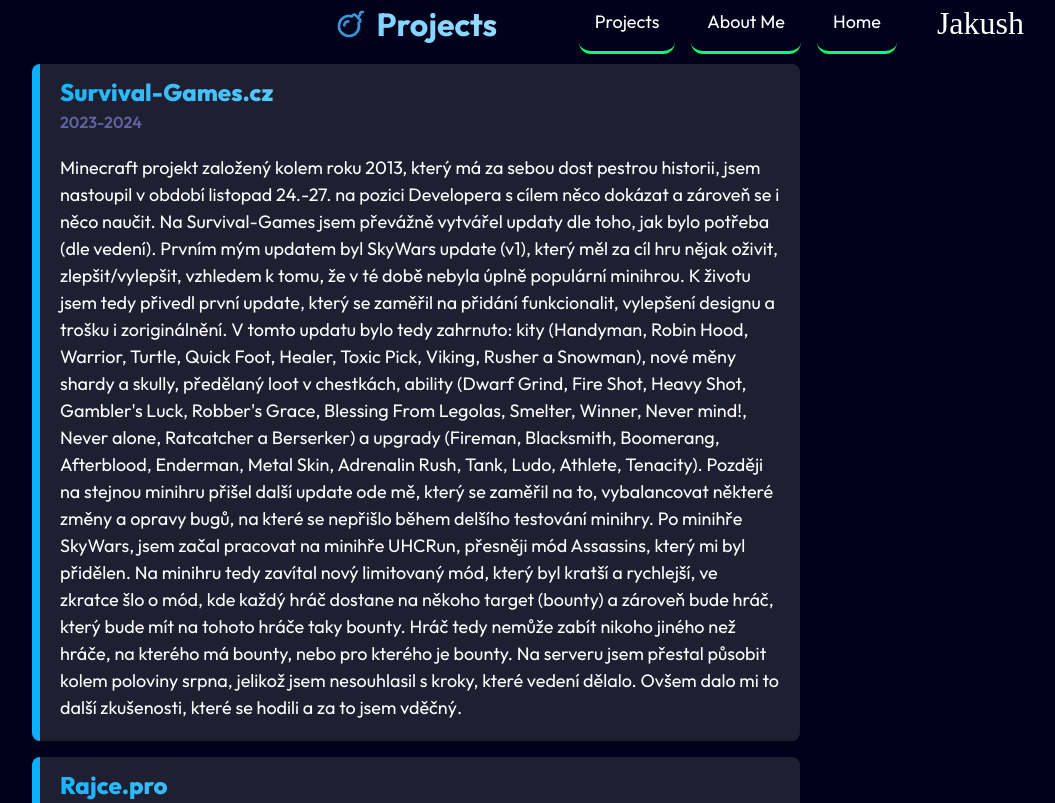
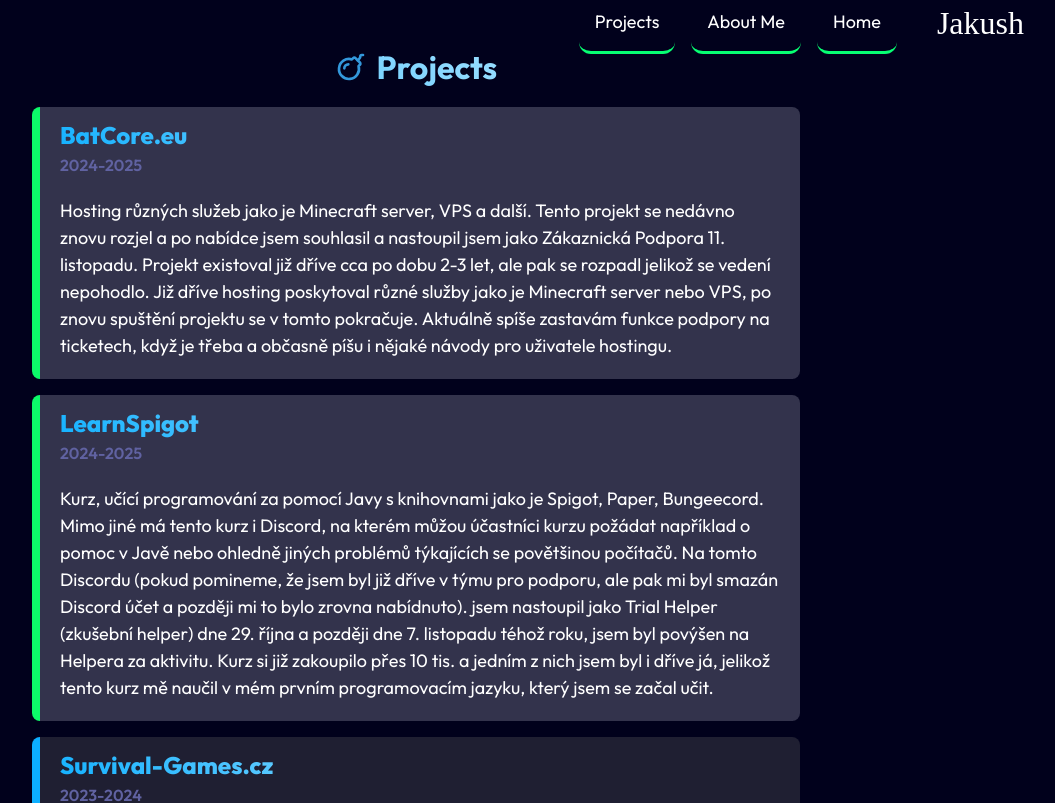
Before and after one commit to Jakush/JakushWebsite, a Next.js app: page /JakushWebsite/projects in a window 1280 px wide. Shown: the top 803 px of the page, without its empty margins (224-1279 px from the left). Built offline with nearby package versions, Linux system fonts and the light colour scheme; a web font is replaced by a local one.

Commit message:
added more projects, added active css and updated css in projects page, made menu static as it was just buggy and doesn't really make sense to be sticky.

```diff
--- a/src/app/global.css
+++ b/src/app/global.css
@@ -37,7 +37,6 @@
 }
 
 .menu {
-    position: fixed;
     width: 100%;
     height: 5vh;
     display: flex;
--- a/src/app/projects/page.css
+++ b/src/app/projects/page.css
@@ -5,6 +5,10 @@
     flex-direction: column;
 
     color: white;
+}
+
+.projectspage div.category:last-child {
+    margin-bottom: 2rem;
 }
 
 .projectspage .category .title {
@@ -42,6 +46,29 @@
     border-left: #0CAFFF solid 8px;
     margin-left: auto;
     margin-right: auto;
+    cursor: pointer;
+    transition: all 0.4s linear;
+}
+
+.projectspage .project.active {
+    animation: 3s linear 0s infinite projectLedge;
+    background-color: #33334c;
+}
+
+@keyframes projectLedge {
+    0% {
+        border-left: #0cff61 solid 8px;
+    }
+    50% {
+        border-left: #0c9aff solid 8px;
+    }
+    100% {
+        border-left: #0cff61 solid 8px;
+    }
+}
+
+.projectspage .project:hover {
+    transform: scale(1.025);
 }
 
 .projectspage .project:not(:first-child) {
@@ -84,6 +111,12 @@
     border-left: #fffb0c solid 8px;
     margin-left: auto;
     margin-right: auto;
+    cursor: pointer;
+    transition: all 0.4s linear;
+}
+
+.projectspage .commission:hover {
+    transform: scale(1.025);
 }
 
 .projectspage .commission p.title {
@@ -112,10 +145,6 @@
     font-weight: bold;
 }
 
-.projectspage .commission .reviewbox .review {
-    margin-top: -2vh;
-}
-
 @media only screen and (max-width: 900px) {
     .projectspage .project {
         width: 85%;
--- a/src/app/projects/page.tsx
+++ b/src/app/projects/page.tsx
@@ -1,18 +1,41 @@
 import "./page.css"
-import {IconBomb} from "@tabler/icons-react";
-import {ProjectCard} from "@/components/ProjectCard";
+import {IconBomb, IconPigMoney} from "@tabler/icons-react";
+import {ProjectCard, ProjectCardActive} from "@/components/ProjectCard";
 import {Menu} from "@/components/Menu";
+import {Commission} from "@/components/Commission";
 
 function App() {
     return (
         <div>
             {Menu()}
             <div className="projectspage">
-                <div className="category mb-20">
+                <div className="category">
                     <h1 className="title mt-12">
                         <IconBomb size="32"/>
                         <p>Projects</p>
                     </h1>
+                    <ProjectCardActive
+                        projectName="BatCore.eu"
+                        timeFrame="2024-2025"
+                        description="Hosting různých služeb jako je Minecraft server, VPS a další. Tento projekt se nedávno znovu rozjel a po nabídce jsem
+                                    souhlasil a nastoupil jsem jako Zákaznická Podpora 11. listopadu. Projekt existoval již dříve cca po dobu 2-3 let,
+                                    ale pak se rozpadl jelikož se vedení nepohodlo. Již dříve hosting poskytoval různé služby jako je Minecraft server
+                                    nebo VPS, po znovu spuštění projektu se v tomto pokračuje. Aktuálně spíše zastavám funkce podpory na ticketech, když je
+                                    třeba a občasně píšu i nějaké návody pro uživatele hostingu."
+                    />
+                    <ProjectCardActive
+                        projectName="LearnSpigot"
+                        timeFrame="2024-2025"
+                        description="Kurz, učící programování za pomocí Javy s knihovnami jako je Spigot, Paper, Bungeecord.
+                                    Mimo jiné má tento kurz i Discord, na kterém můžou účastníci kurzu požádat například o pomoc
+                                    v Javě nebo ohledně jiných problémů týkajících se povětšinou počítačů. Na tomto Discordu
+                                    (pokud pomineme, že jsem byl již dříve v týmu pro podporu, ale pak mi byl smazán
+                                    Discord účet a později mi to bylo zrovna nabídnuto).
+                                    jsem nastoupil jako Trial Helper (zkušební helper) dne 29. října a později dne
+                                    7. listopadu téhož roku, jsem byl povýšen na Helpera za aktivitu. Kurz si již zakoupilo
+                                    přes 10 tis. a jedním z nich jsem byl i dříve já, jelikož tento kurz mě naučil v mém
+                                    prvním programovacím jazyku, který jsem se začal učit."
+                    />
                     <ProjectCard
                         projectName="Survival-Games.cz"
                         timeFrame="2023-2024"
@@ -67,41 +90,19 @@
                                 ale uvedl mě do světa Minecraft projektů, co se týče menší orientace okolo pluginů."
                     />
                 </div>
-                {/*
                 <div className="category">
-                    <h1 className="title spacexl">
+                    <h1 className="title mt-12 mb-4">
                         <IconPigMoney size="32"/>
                         <p>Commissions</p>
                     </h1>
-                    <div className="commission">
-                        <p className="title">Example Project</p>
-                        <p className="description">Lorem ipsum dolor sit amet, consectetuer adipiscing elit. Nunc
-                            auctor.
-                            Nullam
-                            faucibus mi quis velit. Fusce consectetuer risus a nunc. Cum sociis natoque penatibus et
-                            magnis
-                            dis
-                            parturient montes, nascetur ridiculus mus. Nulla est. Vivamus ac leo pretium faucibus. Etiam
-                            quis
-                            quam. Sed vel lectus. Donec odio tempus molestie, porttitor ut, iaculis quis, sem. Aliquam
-                            erat
-                            volutpat.
-                        </p>
-                        <div className="reviewbox">
-                            <p className="author">Example Author</p>
-                            <p className="review">
-                                Lorem ipsum dolor sit amet, consectetuer adipiscing elit.
-                                Sed vel lectus. Donec odio tempus molestie, porttitor ut, iaculis quis, sem.
-                                Aenean id metus id velit ullamcorper pulvinar.
-                                Nullam faucibus mi quis velit.
-                                Nam libero tempore, cum soluta nobis est eligendi optio cumque nihil impedit quo minus
-                                id quod maxime placeat facere possimus, omnis voluptas assumenda est, omnis dolor
-                                repellendus.
-                            </p>
-                        </div>
-                    </div>
+                    <Commission
+                        projectTitle="StaffMode Minecraft Plugin"
+                        projectDescription="Minecraft plugin, s funkcemi Vanish, Launcher, Random TP, Invsee, CPS, KB Stick, Freeze a Disguise, které
+                                            byly jako itemy, které šlo získat příkazem /staff a odstranit je znovu příkazem /staff."
+                        commissionAuthor="Arciale"
+                        commissionReview="Also if at the beginning he forgot my project because he had other one at the end the result was fantastic and he is avaible for question/support. 4.9 ⭐"
+                    />
                 </div>
-                */}
             </div>
         </div>
     );
--- /dev/null
+++ b/src/components/Commission.tsx
@@ -0,0 +1,19 @@
+type CommissionProps = {
+    projectTitle: string;
+    projectDescription: string;
+    commissionAuthor: string;
+    commissionReview: string;
+}
+
+export function Commission({projectTitle, projectDescription, commissionAuthor, commissionReview}: CommissionProps) {
+    return (
+        <div className="commission">
+            <p className="title">{projectTitle}</p>
+            <p className="description">{projectDescription}</p>
+            <div className="reviewbox">
+                <p className="author">{commissionAuthor}</p>
+                <p className="review">{commissionReview}</p>
+            </div>
+        </div>
+    );
+}
--- a/src/components/ProjectCard.tsx
+++ b/src/components/ProjectCard.tsx
@@ -13,3 +13,11 @@
         <p className="description">{description} </p>
     </div>
 }
+
+export function ProjectCardActive({projectName, timeFrame, description}: ProjectCardProps): JSX.Element {
+    return <div className="project active">
+        <p className="title">{projectName}</p>
+        <h4 className="timeframe">{timeFrame}</h4>
+        <p className="description">{description} </p>
+    </div>
+}
```
